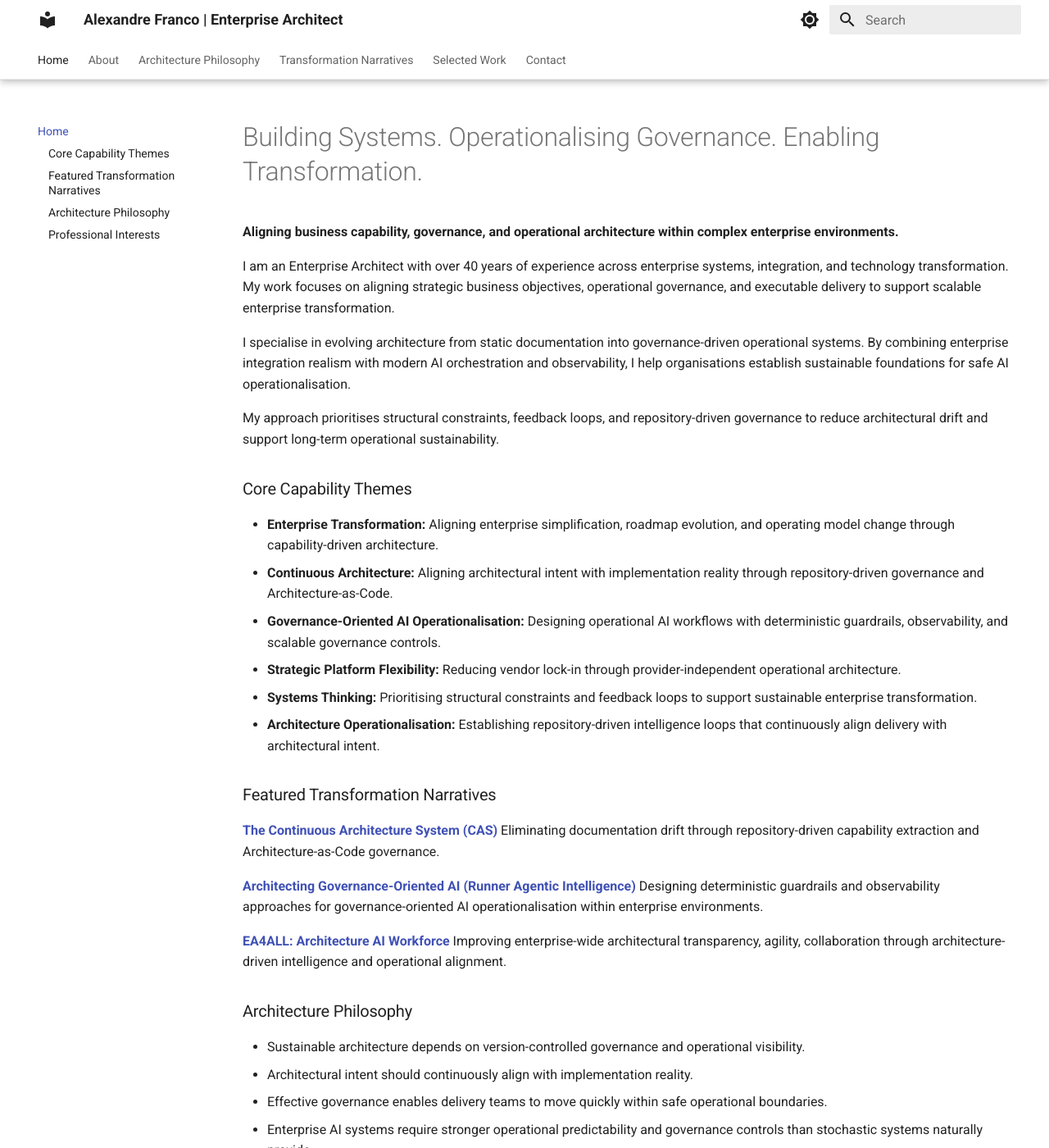
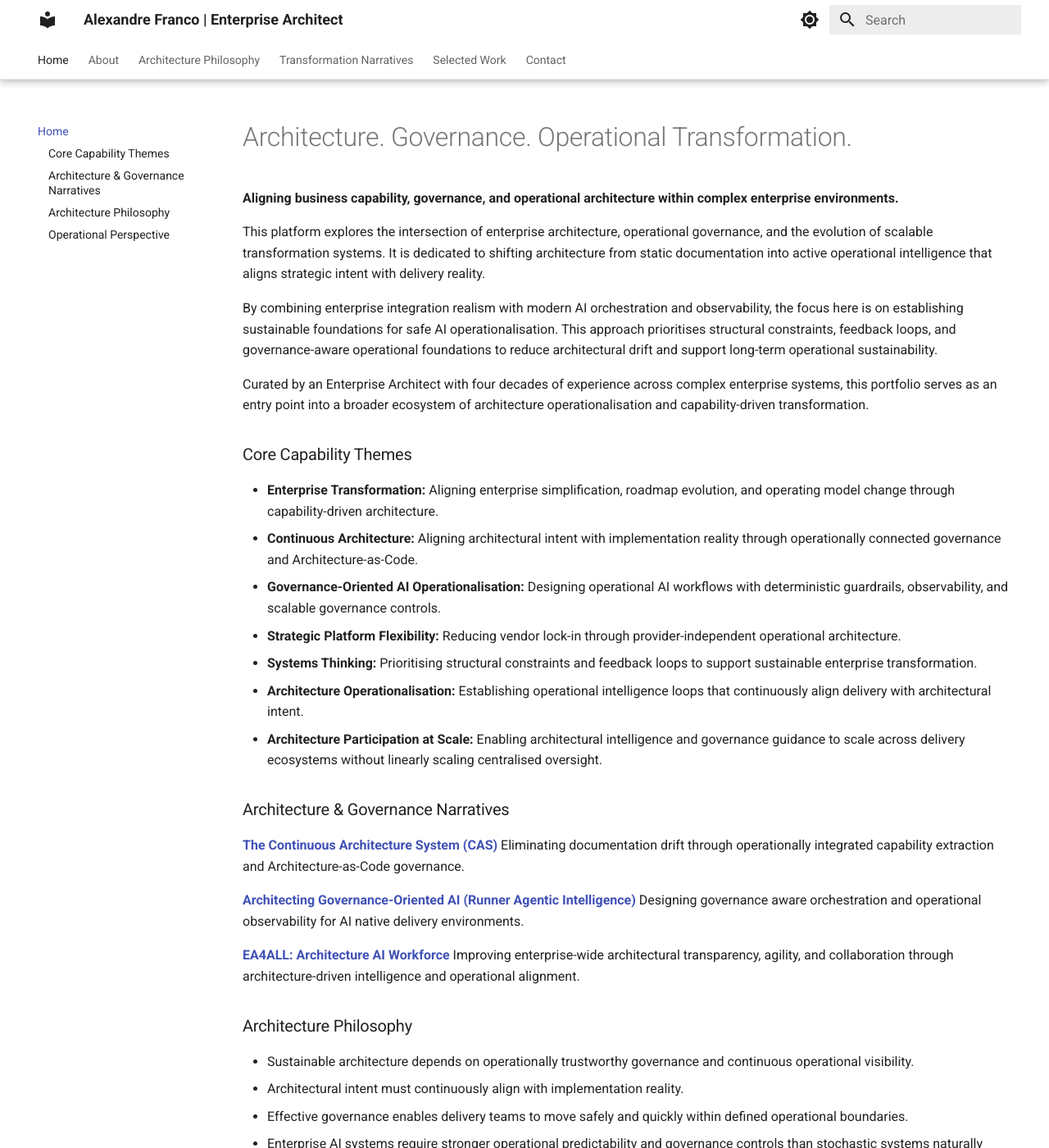
Before and after one commit to avfranco-br/portfolio, an MkDocs documentation site: the page built from docs/index.md, in a window 1280 px wide and 1400 px high. Shown: the whole window at 82% size. Built offline with MkDocs 1.6.1 and Material for MkDocs 9.7.7, drawn with Linux system fonts in a browser that asks for light colours; some of the changed text lies outside the part shown.

Commit message:
fix: update contact email and enhance index content for clarity and alignment with operational themes

```diff
--- a/docs/index.md
+++ b/docs/index.md
@@ -1,43 +1,44 @@
-# Building Systems. Operationalising Governance. Enabling Transformation.
+# Architecture. Governance. Operational Transformation.
 
 **Aligning business capability, governance, and operational architecture within complex enterprise environments.**
 
-I am an Enterprise Architect with over 40 years of experience across enterprise systems, integration, and technology transformation. My work focuses on aligning strategic business objectives, operational governance, and executable delivery to support scalable enterprise transformation.
+This platform explores the intersection of enterprise architecture, operational governance, and the evolution of scalable transformation systems. It is dedicated to shifting architecture from static documentation into active operational intelligence that aligns strategic intent with delivery reality.
 
-I specialise in evolving architecture from static documentation into governance-driven operational systems. By combining enterprise integration realism with modern AI orchestration and observability, I help organisations establish sustainable foundations for safe AI operationalisation.
+By combining enterprise integration realism with modern AI orchestration and observability, the focus here is on establishing sustainable foundations for safe AI operationalisation. This approach prioritises structural constraints, feedback loops, and governance-aware operational foundations to reduce architectural drift and support long-term operational sustainability.
 
-My approach prioritises structural constraints, feedback loops, and repository-driven governance to reduce architectural drift and support long-term operational sustainability.
+Curated by an Enterprise Architect with four decades of experience across complex enterprise systems, this portfolio serves as an entry point into a broader ecosystem of architecture operationalisation and capability-driven transformation.
 
 ### Core Capability Themes
 
 *   **Enterprise Transformation:** Aligning enterprise simplification, roadmap evolution, and operating model change through capability-driven architecture.
-*   **Continuous Architecture:** Aligning architectural intent with implementation reality through repository-driven governance and Architecture-as-Code.
+*   **Continuous Architecture:** Aligning architectural intent with implementation reality through operationally connected governance and Architecture-as-Code.
 *   **Governance-Oriented AI Operationalisation:** Designing operational AI workflows with deterministic guardrails, observability, and scalable governance controls.
 *   **Strategic Platform Flexibility:** Reducing vendor lock-in through provider-independent operational architecture.
 *   **Systems Thinking:** Prioritising structural constraints and feedback loops to support sustainable enterprise transformation.
-*   **Architecture Operationalisation:** Establishing repository-driven intelligence loops that continuously align delivery with architectural intent.
+*   **Architecture Operationalisation:** Establishing operational intelligence loops that continuously align delivery with architectural intent.
+*   **Architecture Participation at Scale:** Enabling architectural intelligence and governance guidance to scale across delivery ecosystems without linearly scaling centralised oversight.
 
-### Featured Transformation Narratives
+### Architecture & Governance Narratives
 
 **[The Continuous Architecture System (CAS)](narratives/cas.md)**
-Eliminating documentation drift through repository-driven capability extraction and Architecture-as-Code governance.
+Eliminating documentation drift through operationally integrated capability extraction and Architecture-as-Code governance.
 
 **[Architecting Governance-Oriented AI (Runner Agentic Intelligence)](narratives/runner-agentic-intelligence.md)**
-Designing deterministic guardrails and observability approaches for governance-oriented AI operationalisation within enterprise environments.
+Designing governance aware orchestration and operational observability for AI native delivery environments.
 
 **[EA4ALL: Architecture AI Workforce](narratives/ea4all.md)**
-Improving enterprise-wide architectural transparency, agility, collaboration through architecture-driven intelligence and operational alignment.
+Improving enterprise-wide architectural transparency, agility, and collaboration through architecture-driven intelligence and operational alignment.
 
 ### Architecture Philosophy
 
-*   Sustainable architecture depends on version-controlled governance and operational visibility.
-*   Architectural intent should continuously align with implementation reality.
-*   Effective governance enables delivery teams to move quickly within safe operational boundaries.
+*   Sustainable architecture depends on operationally trustworthy governance and continuous operational visibility.
+*   Architectural intent must continuously align with implementation reality.
+*   Effective governance enables delivery teams to move safely and quickly within defined operational boundaries.
 *   Enterprise AI systems require stronger operational predictability and governance controls than stochastic systems naturally provide.
 *   Platform-flexible architecture protects organisational agility and long-term sustainability.
 
-### Professional Interests
+### Operational Perspective
 
-Currently focused on governance-oriented AI operationalisation, continuous architecture practices, and systems-first transformation approaches within enterprise environments.
+This portfolio reflects an ongoing exploration into how architecture, governance, operational intelligence, and AI native systems can evolve together to support sustainable organisational transformation.
 
 [LinkedIn](https://www.linkedin.com/in/avfranco/) | [Selected Work](selected-work.md)
```
Also changed, not shown: docs/contact.md (+1 -1 lines).
